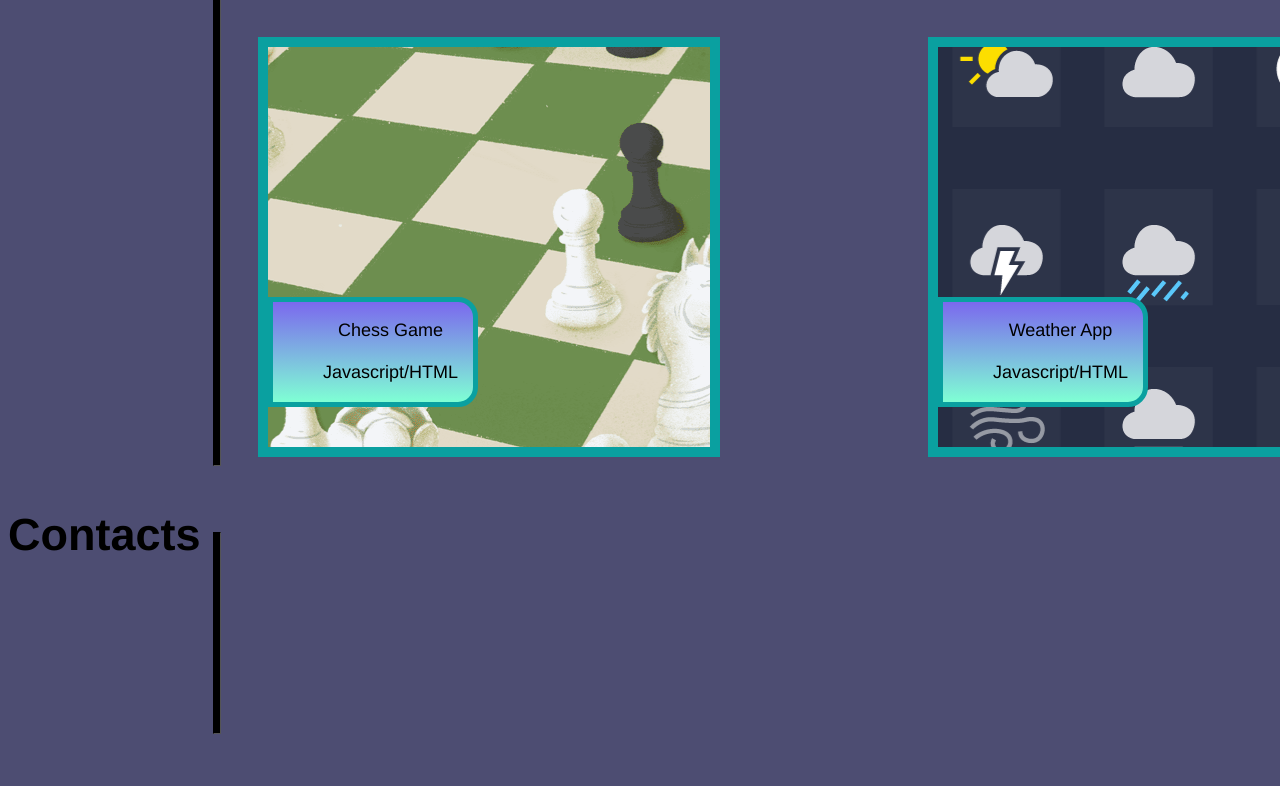
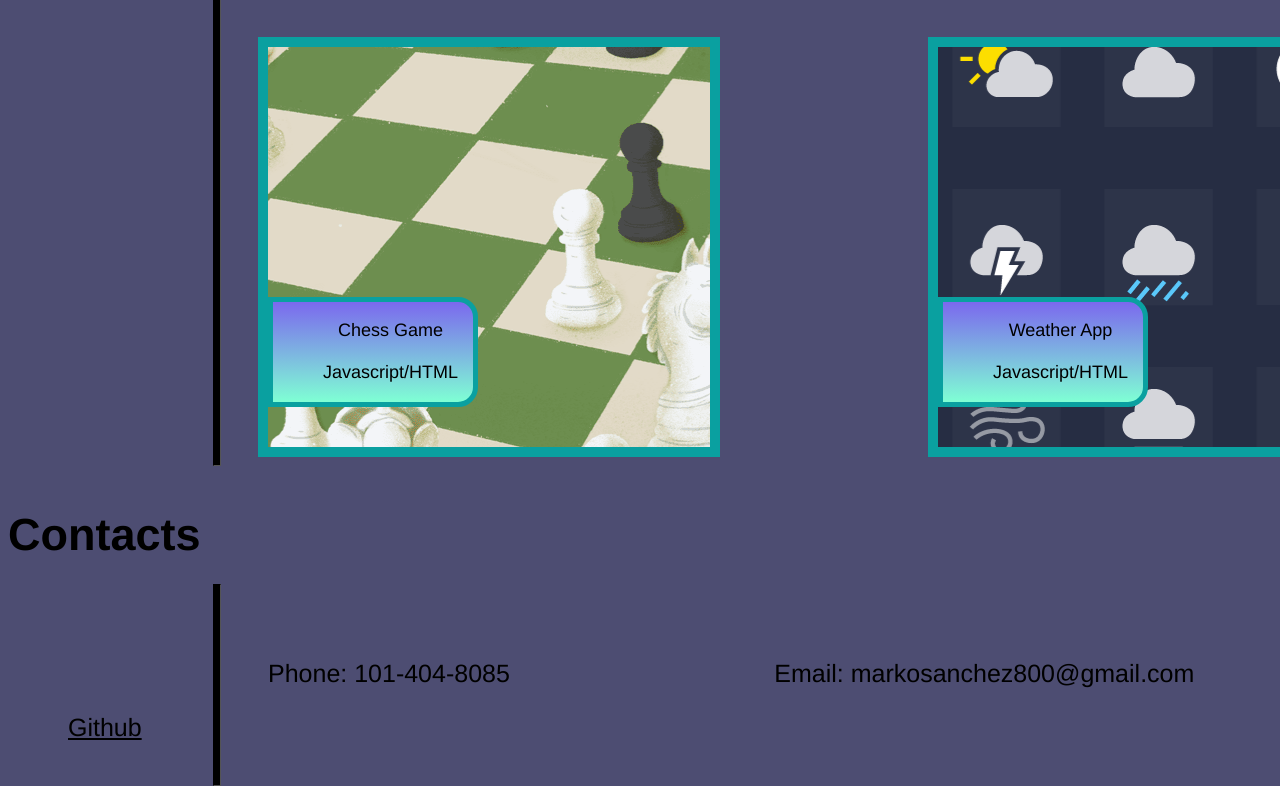
Before and after one commit to markosanchez800/portfolio-hw2, a plain HTML site: page index.html in a window 1280 px wide. Shown: the part 1771-2557 px from the top of the page. Before the commit the page ends 2505 px from the top, so only its background shows below. Drawn offline with Linux system fonts and the light colour scheme.

Commit message:
Contact section actually in correct position now, and contact info is included

```diff
--- a/index.html
+++ b/index.html
@@ -79,11 +79,13 @@
                 </article>
                 </section>
                   <br><br><br><br>
-                <section>
                     <article id="contactme" class="contact">
                         <h2>Contacts<hr></h2>
+                              <p>Phone: 101-404-8085</p>
+                              <p>Email: markosanchez800@gmail.com</p>
+                              <a href="https://github.com/markosanchez800">Github</a>
                     </article>
-                </section>
+
 
 
     </body>
--- a/style.css
+++ b/style.css
@@ -332,10 +332,13 @@ body{
 
 }
 
+#contactme {
+    margin-top: 850px;
+}
+
 .contact h2 {
-    display:flex;
-    position:absolute;
-    margin-top:900px;
+    position: absolute;
+    margin-top: 50px;
     margin-left: 0px;
     font-size:45px;
     flex-direction: row;
@@ -343,9 +346,9 @@ body{
     float: left;
 }
 
+
 .contact hr {
-    display: flex;
-    position:absolute;
+    position: absolute;
     width: 6px;
     height: 200px;
     margin-left: 205px;
@@ -353,3 +356,23 @@ body{
     background-color: black;
     float:left;
 }
+
+ .contact p {
+    display:inline-flex;
+    flex-direction: row;
+    flex-wrap: wrap;
+    justify-content: space-evenly;
+    text-align: center;
+    font-size: 25px;
+    margin-top: 200px;
+    margin-left: 260px;
+}
+
+.contact a {
+    margin-left: 60px;
+    flex-direction: row;
+    flex-wrap: wrap;
+    text-align: center;
+    font-size: 25px;
+
+}
```
